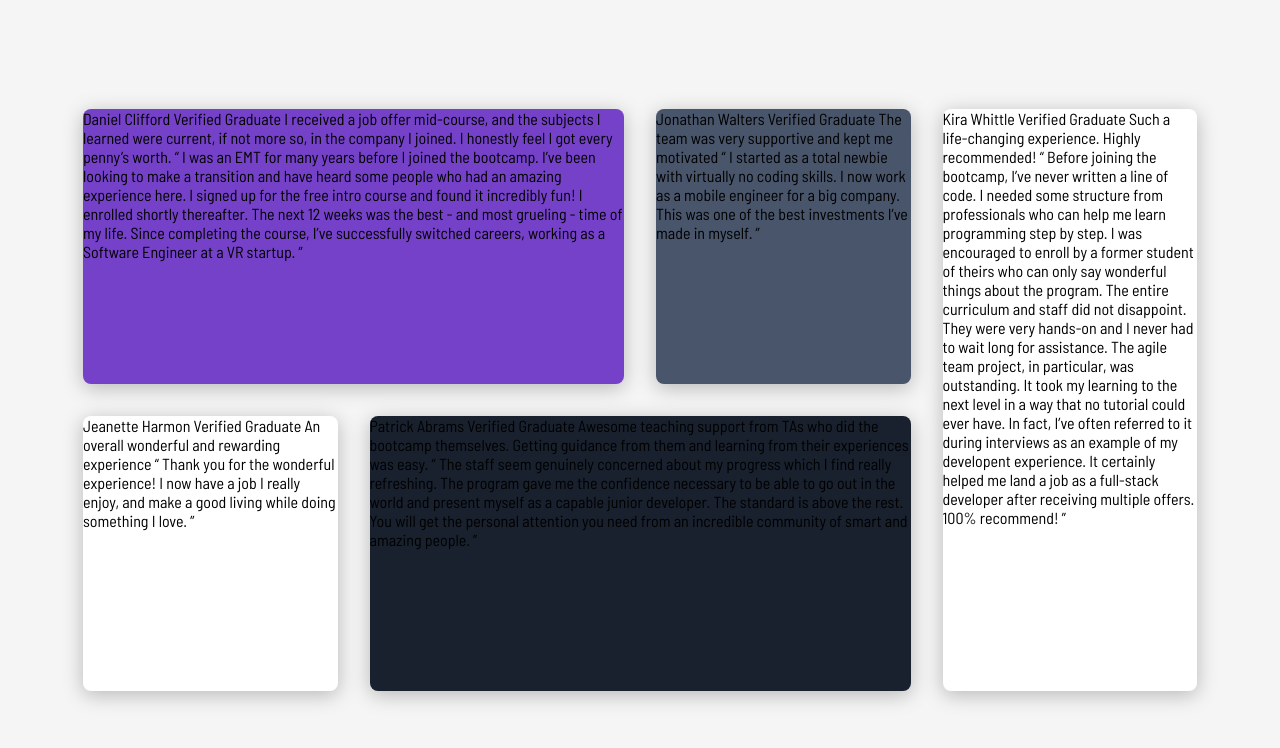
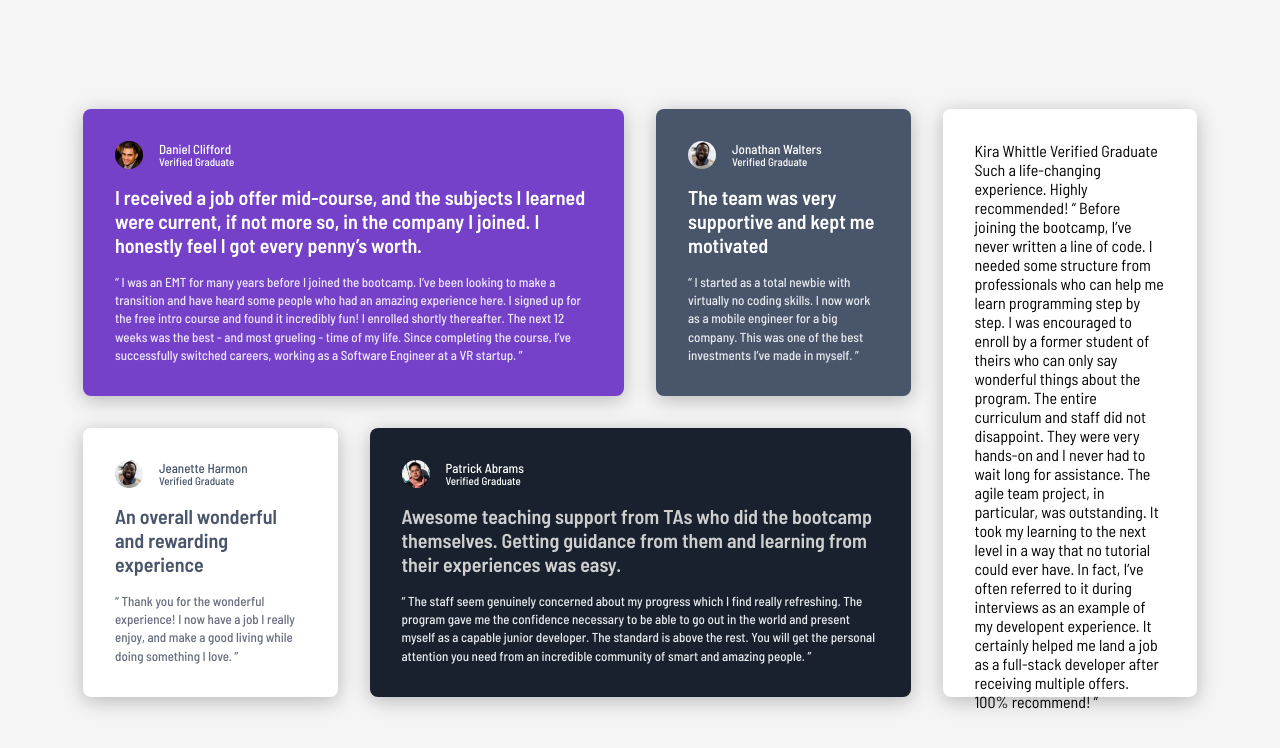
Before and after one commit to adam-pawelek/frontendmentor-testimonials-grid-section, a plain HTML site: page index.html in a window 1280 px wide. Drawn offline with Linux system fonts and the light colour scheme.

Commit message:
Next changes

```diff
--- a/index.html
+++ b/index.html
@@ -21,54 +21,87 @@
   <div class="grid-container">
 
     <div class="grid-card card-daniel-clifford">
-      Daniel Clifford
-      Verified Graduate
 
+      <div class="person-informations">
+        <img src="images/image-daniel.jpg" alt="" class="person-image">
+        <div class="person-name-education-daniel-clifford">
+          <div class="person-name">Daniel Clifford</div>
+          <div class="person-education">Verified Graduate</div>
+        </div>
+      </div>
+
+      <div class="card-short-description card-short-description-daniel-clifford">
         I received a job offer mid-course, and the subjects I learned were current, if not more so,
         in the company I joined. I honestly feel I got every penny’s worth.
-
+      </div>
+      <div class="card-long-description card-long-description-daniel-clifford">
         “ I was an EMT for many years before I joined the bootcamp. I’ve been looking to make a
         transition and have heard some people who had an amazing experience here. I signed up
         for the free intro course and found it incredibly fun! I enrolled shortly thereafter.
         The next 12 weeks was the best - and most grueling - time of my life. Since completing
         the course, I’ve successfully switched careers, working as a Software Engineer at a VR startup. ”
       </div>
+    </div>
 
     <div class="grid-card card-jonathan-walters">
 
-      Jonathan Walters
-      Verified Graduate
+      <div class="person-informations">
+        <img src="images/image-jonathan.jpg" alt="" class="person-image">
+        <div class="person-name-education-jonathan-walters">
+          <div class="person-name">Jonathan Walters</div>
+          <div class="person-education">Verified Graduate</div>
+        </div>
+      </div>
 
+      <div class="card-short-description card-short-description-jonathan-walters">
         The team was very supportive and kept me motivated
-
+      </div>
+      <div class="card-long-description card-long-description-jonathan-walters">
         “ I started as a total newbie with virtually no coding skills. I now work as a mobile engineer
         for a big company. This was one of the best investments I’ve made in myself. ”
+      </div>
 
     </div>
 
     <div class="grid-card card-jeanette-harmon">
-      Jeanette Harmon
-      Verified Graduate
 
+        <div class="person-informations">
+        <img src="images/image-jonathan.jpg" alt="" class="person-image">
+        <div class="person-name-education-jeanette-harmon">
+          <div class="person-name">Jeanette Harmon</div>
+          <div class="person-education">Verified Graduate</div>
+        </div>
+      </div>
+
+      <div class="card-short-description card-short-description-jeanette-harmon">
         An overall wonderful and rewarding experience
+      </div>
 
+      <div class="card-long-description card-long-description-jeanette-harmon">
         “ Thank you for the wonderful experience! I now have a job I really enjoy, and make a good living
         while doing something I love. ”
-
+      </div>
     </div>
 
     <div class="grid-card card-patrick-abrams">
-    Patrick Abrams
-    Verified Graduate
+      <div class="person-informations">
+        <img src="images/image-patrick.jpg" alt="" class="person-image">
+        <div class="person-name-education-patrick-abrams">
+          <div class="person-name">Patrick Abrams</div>
+          <div class="person-education">Verified Graduate</div>
+        </div>
+      </div>
 
+      <div class="card-short-description card-short-description-patrick-abrams">
         Awesome teaching support from TAs who did the bootcamp themselves. Getting guidance from them and
         learning from their experiences was easy.
-
+      </div>
+      <div class="card-long-description card-long-description-patrick-abrams">
       “ The staff seem genuinely concerned about my progress which I find really refreshing. The program
       gave me the confidence necessary to be able to go out in the world and present myself as a capable
       junior developer. The standard is above the rest. You will get the personal attention you need from
       an incredible community of smart and amazing people. ”
-
+      </div>
     </div>
 
     <div class="grid-card card-kira-whittle">
--- a/style.css
+++ b/style.css
@@ -47,6 +47,7 @@ body{
 .grid-card{
     border-radius: 8px;
     box-shadow: 0px 4px 20px 0px rgba(0, 0, 0, 0.25);
+    padding: 32px;
 }
 
 .card-daniel-clifford{
@@ -78,3 +79,102 @@ body{
     grid-column: 4 / 5;
     background-color: var(--white)
 }
+
+.person-informations{
+    display: flex;
+    gap: 16px;
+    align-items: center;
+}
+
+.person-image{
+    height: 28px;
+    width: 28px;
+    border-radius: 100px;
+}
+
+.person-name{
+    font-weight: var(--font-weight-medium);
+    line-height: 110%;
+    letter-spacing: 0px;
+    font-size: 13px;
+}
+
+.person-education{
+    font-weight: var(--font-weight-medium);
+    line-height: 110%;
+    letter-spacing: 0px;
+    font-size: 11px;
+}
+
+
+.card-short-description{
+    font-weight: var(--font-weight-semi-bold);
+    line-height: 120%;
+    letter-spacing: 0px;
+    font-size: 20px;
+    margin-top: 16px;
+    margin-bottom: 16px;
+}
+
+
+.card-long-description{
+    font-weight: var(--font-weight-medium);
+    line-height: 140%;
+    letter-spacing: 0px;
+    font-size: 13px;
+
+}
+
+
+
+.person-name-education-patrick-abrams{
+    color: var(--white)
+}
+
+.person-name-education-daniel-clifford{
+    color: var(--white);
+}
+
+.person-name-education-jonathan-walters{
+    color: var(--white);
+}
+
+.person-name-education-jeanette-harmon{
+    color: var(--grey-500);
+}
+
+
+
+.card-short-description-patrick-abrams{
+    color: var(--grey-200);
+}
+
+.card-short-description-daniel-clifford{
+    color: var(--white);
+}
+
+.card-short-description-jonathan-walters{
+    color: var(--white);
+}
+
+.card-short-description-jeanette-harmon{
+    color: var(--grey-500)
+}
+
+
+
+.card-long-description-patrick-abrams{
+    color: var(--grey-100);
+}
+
+.card-long-description-daniel-clifford{
+    color: var(--purple-50)
+}
+
+.card-long-description-jonathan-walters{
+    color: var(--grey-100)
+}
+
+.card-long-description-jeanette-harmon{
+    color: var(--grey-400)
+}
```
Lines whose indentation alone changed are shown as unchanged.
